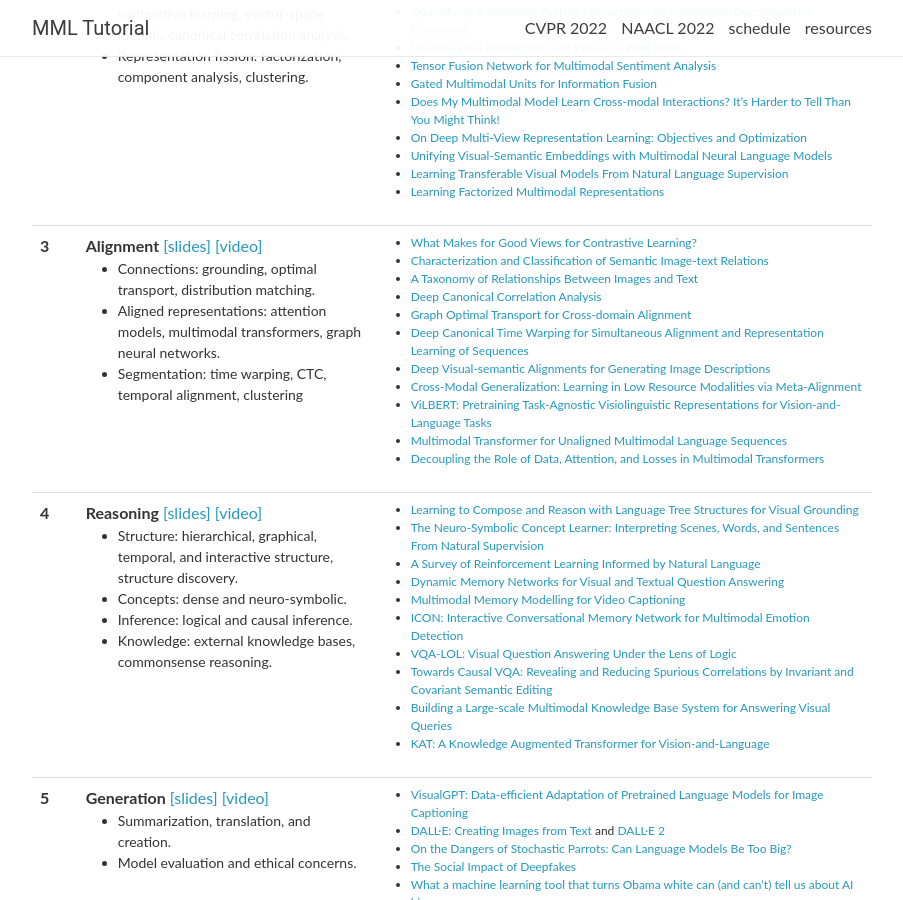
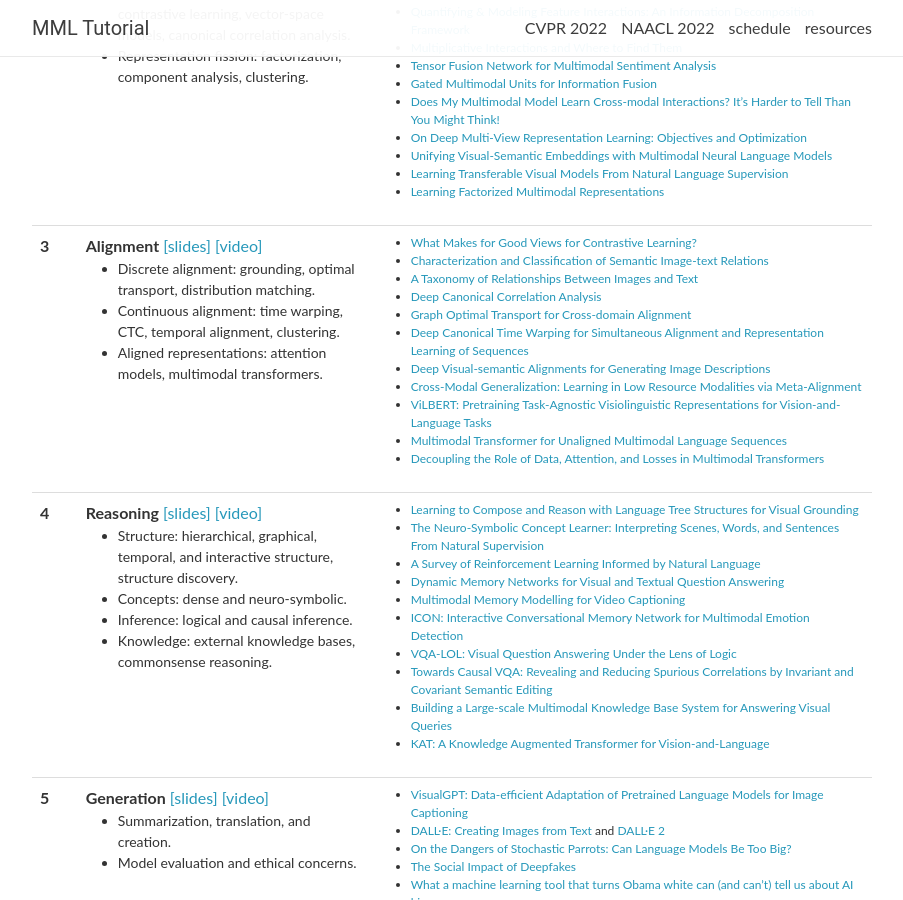
Before and after one commit to CMU-MultiComp-Lab/mmml-tutorial, a Jekyll site: the page built from _pages/schedule.md, in a window 1280 px wide and 900 px high, scrolled down 613 px. Shown: the whole window, without its empty margins (188-1091 px from the left). Built offline with Jekyll 4.4.1, drawn with Linux system fonts in a browser that asks for light colours; nearby versions of some CDN libraries; comment, search, counter and statistics services are not loaded.

Commit message:
Update lectures.yml

```diff
--- a/_data/lectures.yml
+++ b/_data/lectures.yml
@@ -38,9 +38,9 @@
   title: >
     <strong>Alignment</strong> <a href="https://drive.google.com/file/d/1Vku7SqKQiu2BTQ5O-DD9sYUmelno2yrd/view?usp=sharing">[slides]</a> <a href="https://screencast-o-matic.com/watch/c31u3gV0Iyh">[video]</a>
   topics:
-    - Connections&#58; grounding, optimal transport, distribution matching.<br/>
-    - Aligned representations&#58; attention models, multimodal transformers, graph neural networks.<br/>
-    - Segmentation&#58; time warping, CTC, temporal alignment, clustering<br/>
+    - Discrete alignment&#58; grounding, optimal transport, distribution matching.<br/>
+    - Continuous alignment&#58; time warping, CTC, temporal alignment, clustering.<br/>
+    - Aligned representations&#58; attention models, multimodal transformers.<br/>
   readings:
     - <a href="https://arxiv.org/abs/2005.10243">What Makes for Good Views for Contrastive Learning?</a> <br/>
     - <a href="https://link.springer.com/article/10.1007/s13735-019-00187-6">Characterization and Classification of Semantic Image-text Relations</a> <br/>
```
